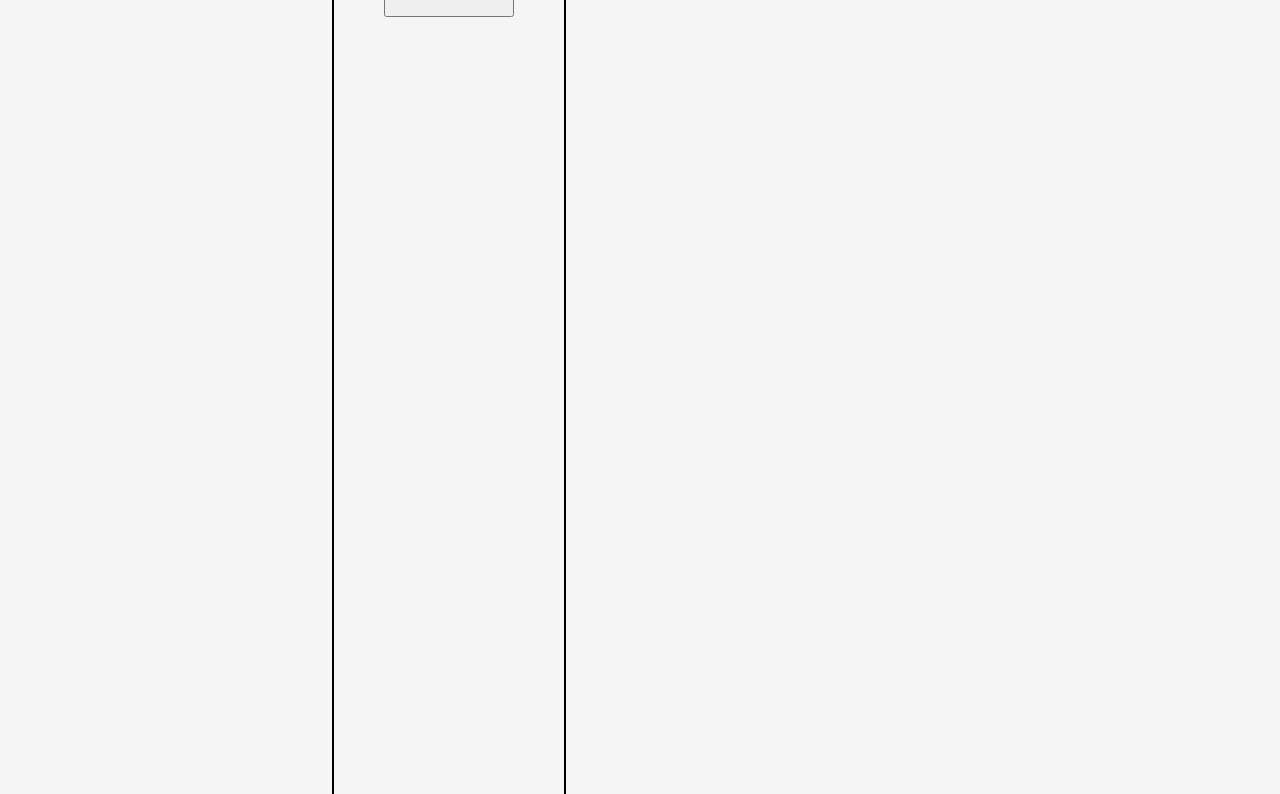
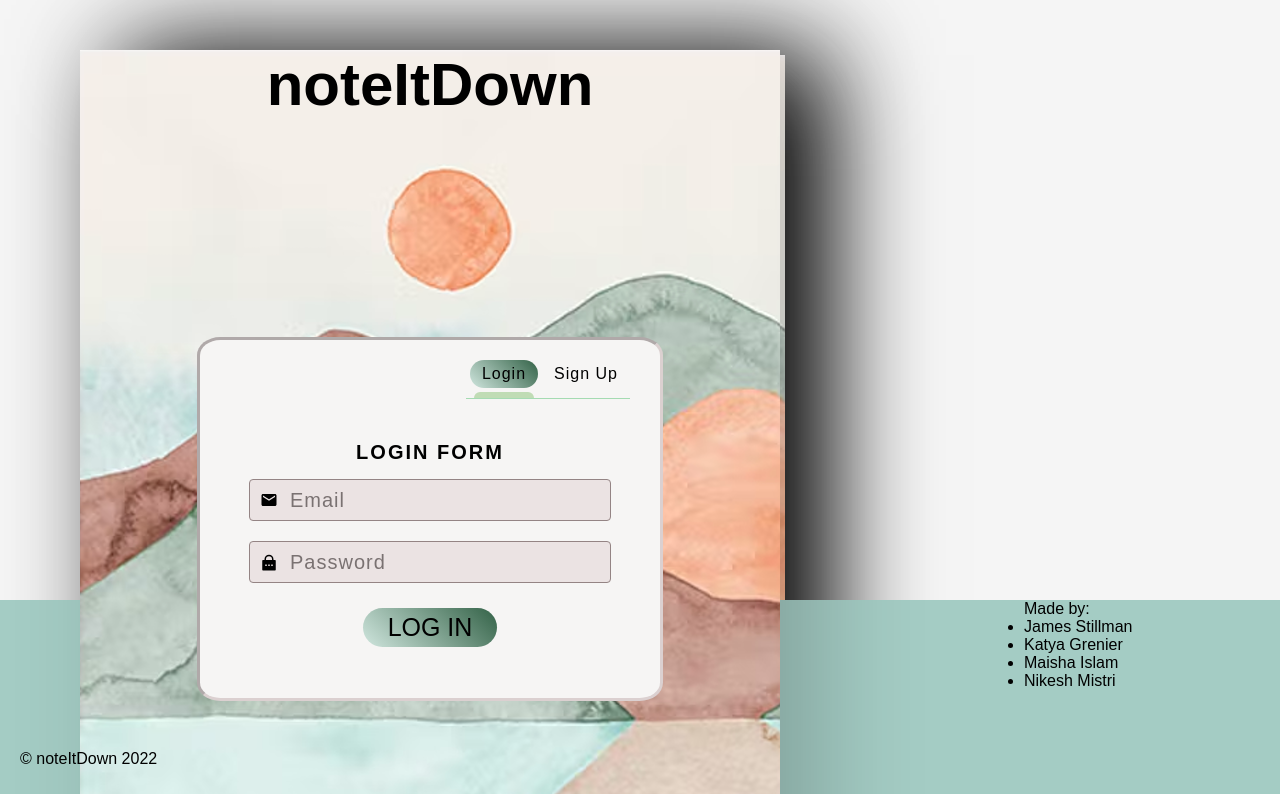
Before and after one commit to maisha-i/Capstone-fullstack-app, a React (Create React App) app in the folder frontend/note-it-down/: page / in a window 1280 px wide. Shown: the top 794 px of the page. Built offline with nearby package versions, Linux system fonts and the light colour scheme; a web font is replaced by a local one.

Commit message:
Fixed typos

```diff
--- a/frontend/note-it-down/src/App.js
+++ b/frontend/note-it-down/src/App.js
@@ -1,18 +1,18 @@
 import './App.css';
-// import Footer from './Footer/Footer';
-// import AuthChecker from './Navigation/AuthChecker';
-import Notes from './NotesPage/Notes';
+import Footer from './Footer/Footer';
+import AuthChecker from './Navigation/AuthChecker';
+// import Notes from './NotesPage/Notes';
 
 function App() {
     return (
     <div className='App'>
 
-      {/* <AuthChecker /> */}
+      <AuthChecker />
 
-      <Notes />
+      {/* <Notes /> */}
 
 
-     {/* <Footer /> */}
+     <Footer />
 
 
     </div>
--- a/frontend/note-it-down/src/Navigation/AuthChecker.js
+++ b/frontend/note-it-down/src/Navigation/AuthChecker.js
@@ -1,4 +1,4 @@
-import { useRef, useState } from "react";
+import { useState } from "react";
 import Login from "../Login/Login";
 import LoggedInNavigation from "./LoggedInNavigation";
 
--- a/frontend/note-it-down/src/NotesPage/Notes.js
+++ b/frontend/note-it-down/src/NotesPage/Notes.js
@@ -49,7 +49,7 @@ const [notes, setNotes] = useState([])
 
   return(
       <>
-      <button class = 'back-to-contents' onClick={returnToContents}>Back to Contents</button>
+      <button className = 'back-to-contents' onClick={returnToContents}>Back to Contents</button>
       <NotesSide
       notes = {notes}
       onAddNote={onAddNote}
--- a/frontend/note-it-down/src/NotesPage/NotesSide.js
+++ b/frontend/note-it-down/src/NotesPage/NotesSide.js
@@ -7,7 +7,7 @@ function NotesSide({notes, onAddNote, onDeleteNote, noteShown, setNoteShown}){
             <h1>Notes</h1>
             </div>
             <div>
-            <button class ='add-note-button' onClick={onAddNote}>Add New Note</button>
+            <button className ='add-note-button' onClick={onAddNote}>Add New Note</button>
         </div>
 
         <div className="sidebar-notes">
```
